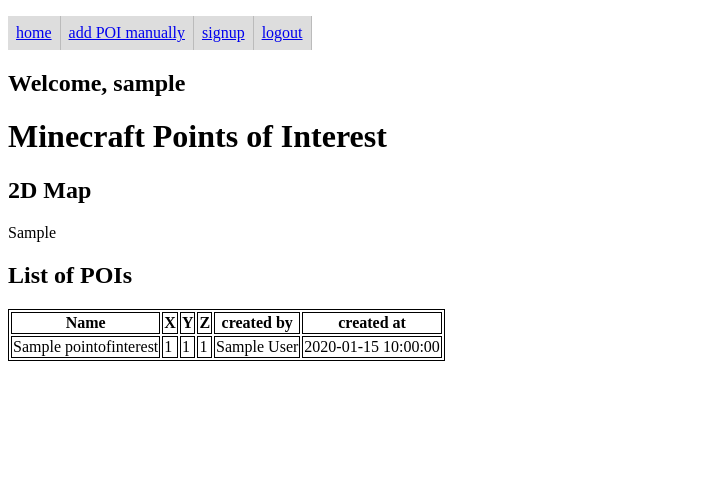
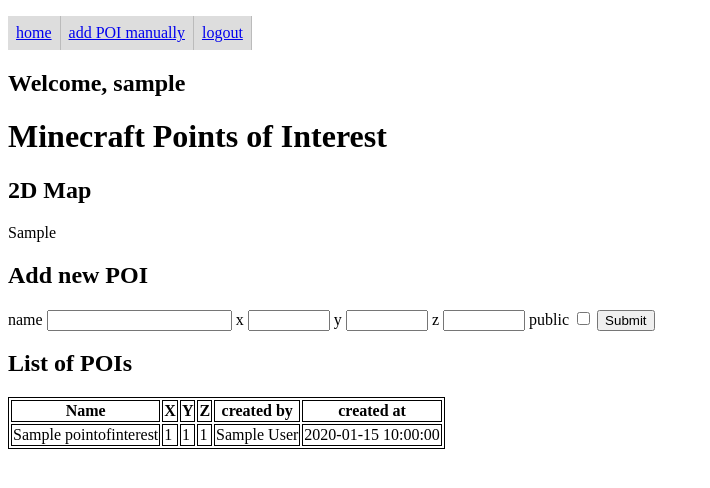
Before and after one commit to weatherhead99/MCcoordstore, a Flask app: template MCcoordstore/templates/index.htm in a window 1280 px wide. Shown: the top 488 px of the page, without its empty margins (0-710 px from the left). Run offline with Flask 2, Linux system fonts and the light colour scheme; a user stored in the database is signed in; tables that the repository leaves empty hold one stand-in row (values such as "Sample post"); the template is opened without the code that fills it: values that come from a table or form of the project are taken from there, most other values are stand-ins (such as "Sample title", 1, 10 or a date in 2020).

Commit message:
inline form to add a new POI

```diff
--- a/MCcoordstore/__init__.py
+++ b/MCcoordstore/__init__.py
@@ -1,7 +1,7 @@
 from flask import Flask
 import os
 from typing import Dict, Any
-from .db import create_db_command, User
+from .db import create_db_command, User, change_pw_command
 from flask_login import LoginManager
 
 
@@ -30,6 +30,7 @@
         pass
 
     app.cli.add_command(create_db_command)
+    app.cli.add_command(change_pw_command)
 
 
     lman = LoginManager()
--- a/MCcoordstore/app.py
+++ b/MCcoordstore/app.py
@@ -21,17 +21,31 @@
 app = create_app()
 db = get_db(app)
 
-@app.route("/")
+@app.route("/", methods=["POST", "GET"])
 def index():
     locplot = LocationsPlot()
 
-    pois = PointOfInterest.query.filter_by(public=True).all()
+
+    if current_user.is_authenticated:
+        pois = PointOfInterest.query.all()
+    else:
+        pois = PointOfInterest.query.filter_by(public=True).all()
+
     locplot.xdat = [_.coords[0] for _ in pois]
     locplot.zdat = [_.coords[2] for _ in pois]
     locplot.update_plot()
 
+    form = AddPOIForm()
+    if form.validate_on_submit():
+        #TODO: user guest only for now
+        poi = PointOfInterest(name=form.data["name"], public=form.data["public"], user=current_user)
+        poi.coords = form.coords
+        db.session.add(poi)
+        db.session.commit()
+        return redirect("/")
+
     return render_template("index.htm", map_html_2d = Markup(locplot.rendered_html),
-                           poi_table_data = pois)
+                           poi_table_data = pois, form=form)
 
 
 @app.route("/add_manual", methods=["POST","GET"])
@@ -40,11 +54,10 @@
     form = AddPOIForm()
     if form.validate_on_submit():
         #TODO: user guest only for now
-        poi = PointOfInterest(name=form.data["name"], public=True, user=current_user)
+        poi = PointOfInterest(name=form.data["name"], public=form.data["public"], user=current_user)
         poi.coords = form.coords
         db.session.add(poi)
         db.session.commit()
-
         return redirect("/")
 
     return render_template("add_manual.htm", form=form)
--- a/MCcoordstore/static/styles/style.css
+++ b/MCcoordstore/static/styles/style.css
@@ -21,3 +21,7 @@
     border: 1px solid black;
 
 }
+
+.coordnum {
+    width: 10ch;
+}
--- a/MCcoordstore/templates/base.htm
+++ b/MCcoordstore/templates/base.htm
@@ -11,8 +11,8 @@
       <ul>
 	<li><a href="/">home</a></li>
 	<li><a href="/add_manual">add POI manually</a></li>
+	{% if not current_user.is_authenticated %}
 	<li><a href="/signup">signup</a></li>
-	{% if not current_user.is_authenticated %}
 	<li><a href="/login">login</a></li>
 	{% else %}
 	<li><a href="/logout">logout</a></li>
--- a/MCcoordstore/templates/index.htm
+++ b/MCcoordstore/templates/index.htm
@@ -8,8 +8,20 @@
     {{map_html_2d}}
     {% endif %}
 
+{% if current_user.is_authenticated %}
+  <h2>Add new POI</h2>
+  <form method="post" class="poiform">
+  {{ form.csrf_token }}
+  {{ form.name.label }} {{ form.name }}
+  {{ form.x.label }} {{ form.x(class_="coordnum") }}
+  {{ form.y.label }} {{ form.y(class_="coordnum") }}
+  {{ form.z.label }} {{ form.z(class_="coordnum") }}
+  {{ form.public.label }} {{ form.public }}
+  <input type="submit">
+  </form>
+{% endif %}
+
 <h2> List of POIs </h2>
-
 <table class="poi_list">
   <tr>
     <th>Name</th>
```
Also changed, not shown: MCcoordstore/db.py (+16 -0 lines).
